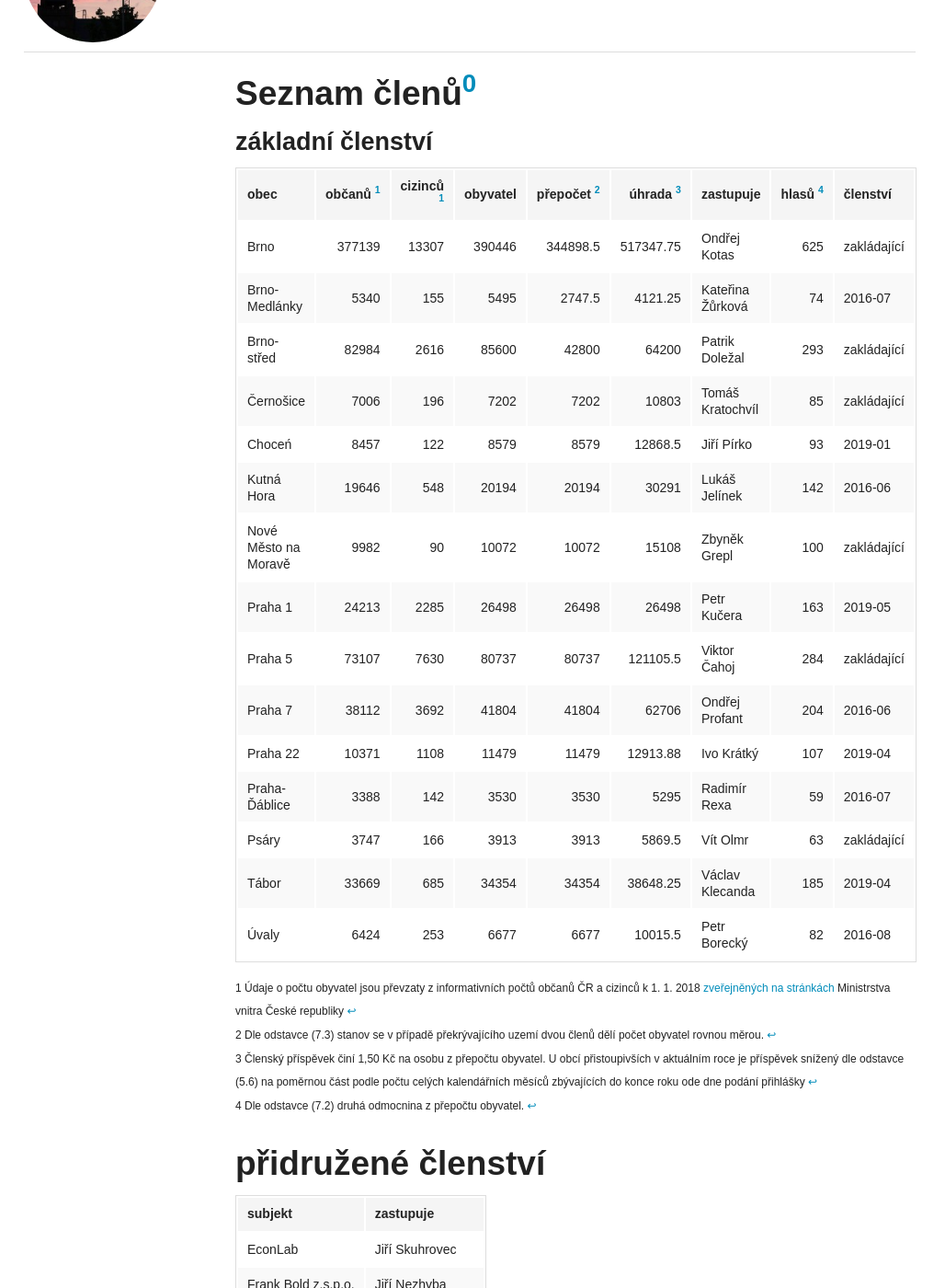
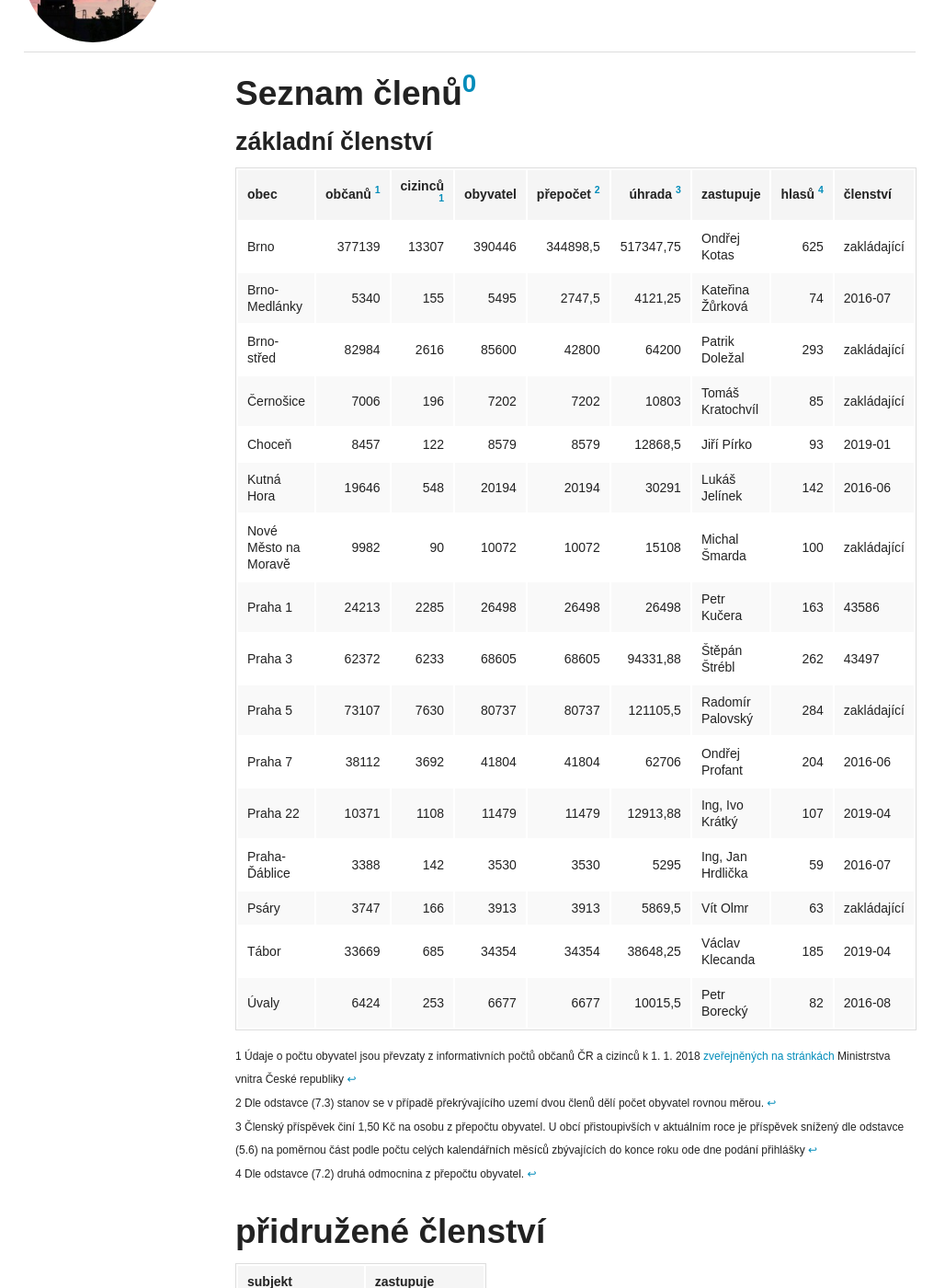
Before and after one commit to otevrenamesta/otevrenamesta.github.io, a Jekyll site: the page built from pages/clenstvi.md, in a window 1280 px wide and 1400 px high, scrolled down 512 px. Shown: the whole window at 92% size, without its empty margins (129-1157 px from the left). Built offline with Jekyll 4.4.1, drawn with Linux system fonts in a browser that asks for light colours; nearby versions of some CDN libraries; library files that are not in the unit come from our copies; comment, search, counter and statistics services are not loaded; some of the changed text lies outside the part shown.

Commit message:
aktualizace členů a zástupců

```diff
--- a/pages/clenstvi.md
+++ b/pages/clenstvi.md
@@ -24,21 +24,22 @@ image:
 
 obec | občanů&nbsp;<sup id="a1">[1](#f1)</sup> | cizinců &nbsp;<sup id="a1">[1](#f1)</sup> | obyvatel | přepočet&nbsp;<sup id="a2">[2](#f2)</sup> | úhrada&nbsp;<sup id="a3">[3](#f3)</sup> | zastupuje | hlasů&nbsp;<sup id="a4">[4](#f4)</sup> | členství
 --- | ---:| ---:| ---:| ---:| ---:| --- | ---:| ---
-Brno | 377139 | 13307 | 390446 | 344898.5 | 517347.75 | Ondřej Kotas | 625 | zakládající
-Brno-Medlánky | 5340 | 155 | 5495 | 2747.5 | 4121.25 | Kateřina Žůrková | 74 | 2016-07
+Brno | 377139 | 13307 | 390446 | 344898,5 | 517347,75 | Ondřej Kotas | 625 | zakládající
+Brno-Medlánky | 5340 | 155 | 5495 | 2747,5 | 4121,25 | Kateřina Žůrková | 74 | 2016-07
 Brno-střed | 82984 | 2616 | 85600 | 42800 | 64200 | Patrik Doležal | 293 | zakládající
 Černošice | 7006 | 196 | 7202 | 7202 | 10803 | Tomáš Kratochvíl | 85 | zakládající
-Choceń | 8457 | 122 | 8579 | 8579 | 12868.5 | Jiří Pírko | 93 | 2019-01
+Choceň | 8457 | 122 | 8579 | 8579 | 12868,5 | Jiří Pírko | 93 | 2019-01
 Kutná Hora | 19646 | 548 | 20194 | 20194 | 30291 | Lukáš Jelínek | 142 | 2016-06
-Nové Město na Moravě | 9982 | 90 | 10072 | 10072 | 15108 | Zbyněk Grepl | 100 | zakládající
-Praha 1 | 24213 | 2285 | 26498 | 26498 | 26498 | Petr Kučera | 163 | 2019-05
-Praha 5 | 73107 | 7630 | 80737 | 80737 | 121105.5 | Viktor Čahoj | 284 | zakládající
+Nové Město na Moravě | 9982 | 90 | 10072 | 10072 | 15108 | Michal Šmarda | 100 | zakládající
+Praha 1  | 24213 | 2285 | 26498 | 26498 | 26498 | Petr Kučera | 163 | 43586
+Praha 3 | 62372 | 6233 | 68605 | 68605 | 94331,88 | Štěpán Štrébl | 262 | 43497
+Praha 5 | 73107 | 7630 | 80737 | 80737 | 121105,5 | Radomír Palovský | 284 | zakládající
 Praha 7 | 38112 | 3692 | 41804 | 41804 | 62706 | Ondřej Profant | 204 | 2016-06
-Praha 22 | 10371 | 1108 | 11479 | 11479 | 12913.88 | Ivo Krátký | 107 | 2019-04
-Praha-Ďáblice | 3388 | 142 | 3530 | 3530 | 5295 | Radimír Rexa | 59 | 2016-07
-Psáry | 3747 | 166 | 3913 | 3913 | 5869.5 | Vít Olmr | 63 | zakládající
-Tábor | 33669 | 685 | 34354 | 34354 | 38648.25 | Václav Klecanda | 185 | 2019-04
-Úvaly | 6424 | 253 | 6677 | 6677 | 10015.5 | Petr Borecký | 82 | 2016-08
+Praha 22 | 10371 | 1108 | 11479 | 11479 | 12913,88 | Ing, Ivo Krátký | 107 | 2019-04
+Praha-Ďáblice | 3388 | 142 | 3530 | 3530 | 5295 | Ing, Jan Hrdlička | 59 | 2016-07
+Psáry | 3747 | 166 | 3913 | 3913 | 5869,5 | Vít Olmr | 63 | zakládající
+Tábor | 33669 | 685 | 34354 | 34354 | 38648,25 | Václav Klecanda | 185 | 2019-04
+Úvaly | 6424 | 253 | 6677 | 6677 | 10015,5 | Petr Borecký | 82 | 2016-08
 
 <sup>
 <span id="f1">1</span> Údaje o počtu obyvatel jsou převzaty z informativních počtů občanů ČR a cizinců k 1. 1. 2018 [zveřejněných na stránkách](http://www.mvcr.cz/clanek/statistiky-pocty-obyvatel-v-obcich.aspx) Ministrstva vnitra České republiky [↩](#a1)
@@ -84,4 +84,4 @@ subjekt | zastupuje | stav
 <!--
 &nbsp;&nbsp;&ndash; |  |
 -->
-*Seznam je průběžně aktualizován (2019-05-24)*
+*Seznam je průběžně aktualizován (2019-07-14)*
```
Also changed, not shown: other parts of pages/clenstvi.md (+0 -1 lines).
